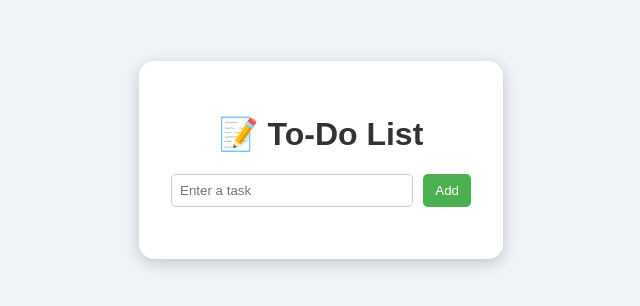
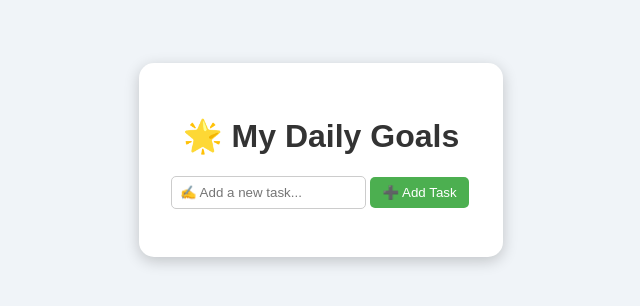
Before and after one commit to Sneharah-Vilas-Thote/Todo-app, a plain HTML site: page index.html in a window 1280 px wide. Shown: the part 248-554 px from the top of the page, without its empty margins (319-959 px from the left). Drawn offline with Linux system fonts and the light colour scheme.

Commit message:
Update index.html

```diff
--- a/index.html
+++ b/index.html
@@ -1,19 +1,20 @@
+<!-- index.html -->
 <!DOCTYPE html>
 <html lang="en">
 <head>
   <meta charset="UTF-8" />
   <meta name="viewport" content="width=device-width, initial-scale=1.0"/>
-  <title>Simple To-Do App</title>
-  <link rel="stylesheet" href="style.css" />
+  <title>Awesome ToDo App</title>
+  <link rel="stylesheet" href="style.css"/>
 </head>
 <body>
   <div class="container">
-    <h1>📝 To-Do List</h1>
-    <div class="input-section">
-      <input type="text" id="taskInput" placeholder="Enter a task" />
-      <button onclick="addTask()">Add</button>
-    </div>
-    <ul id="taskList"></ul>
+    <h1>🌟 My Daily Goals</h1>
+    <form id="task-form">
+      <input type="text" id="task-input" placeholder="✍️ Add a new task..." required/>
+      <button type="submit">➕ Add Task</button>
+    </form>
+    <ul id="task-list"></ul>
   </div>
   <script src="script.js"></script>
 </body>
```
